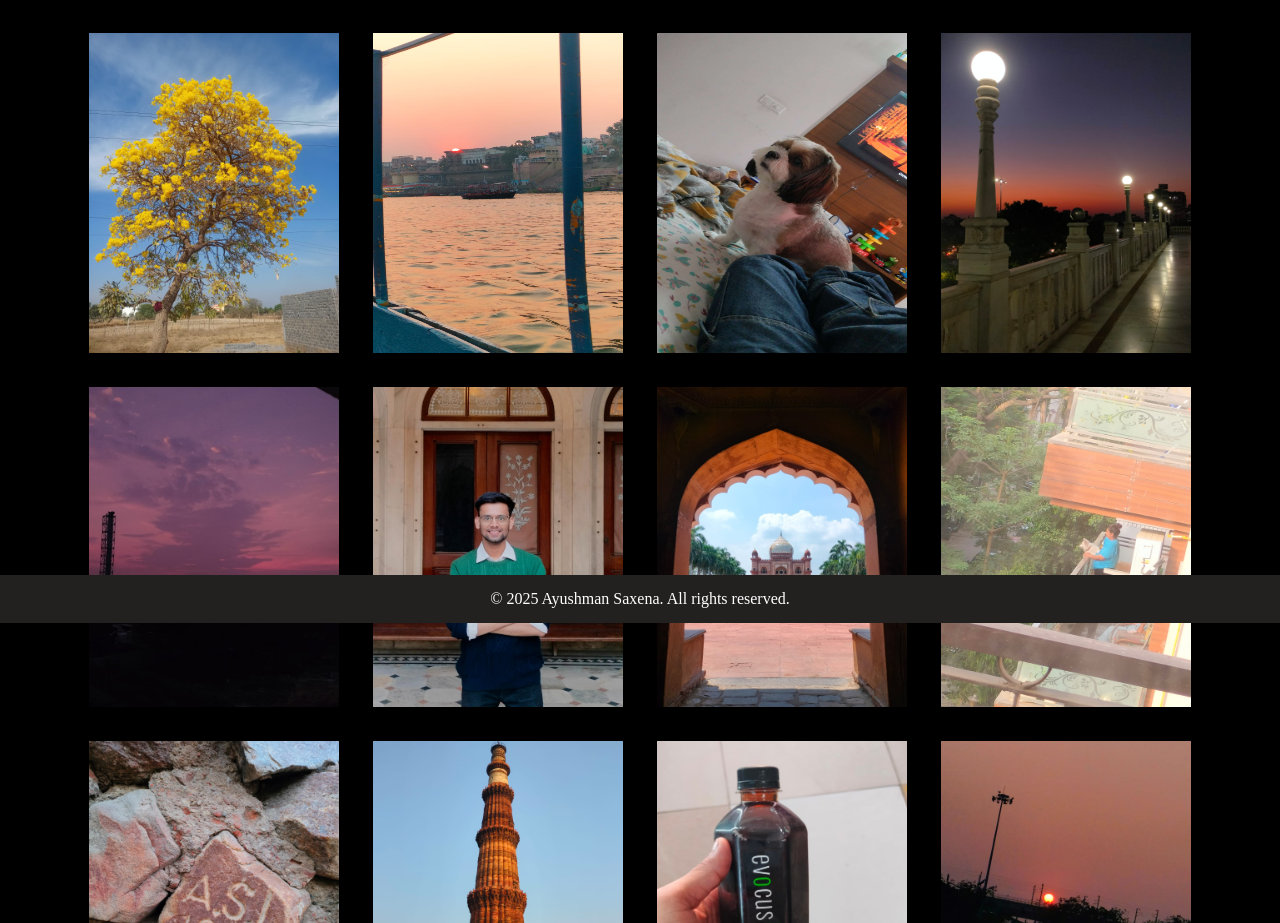
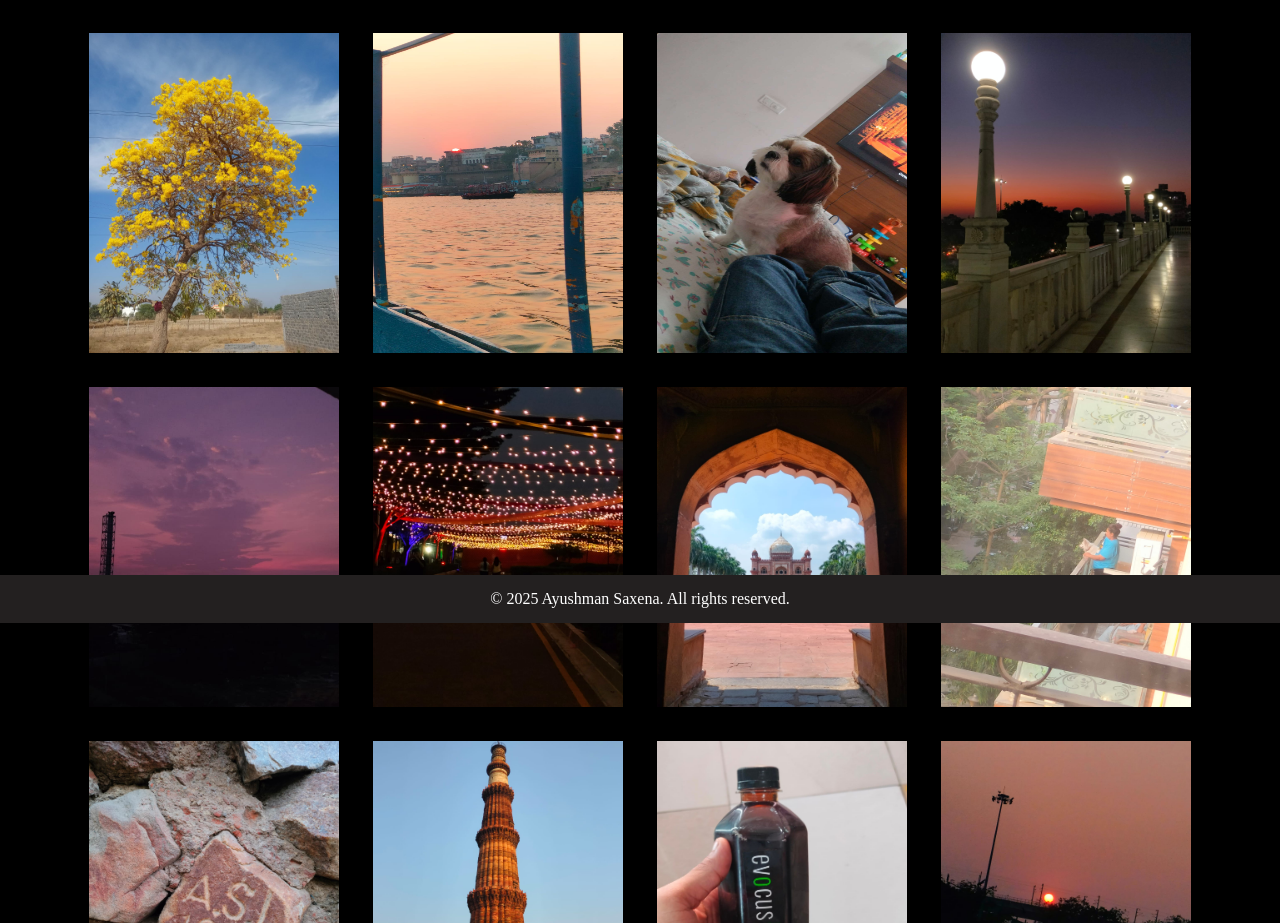
Before and after one commit to ayushmansaxenazemoso/portfolio_ayushman, a plain HTML site: page pages/gallery.html in a window 1280 px wide. Shown: the part 177-1100 px from the top of the page. Drawn offline with Linux system fonts and the light colour scheme.

Commit message:
Update gallery.html

```diff
--- a/pages/gallery.html
+++ b/pages/gallery.html
@@ -33,8 +33,8 @@
             <img src="../assets/image/5.jpg" alt="Gallery Image 5">
             <img src="../assets/image/6.jpg" alt="Gallery Image 6">
             <img src="../assets/image/2.jpg" alt="Gallery Image 7">
-<!--             <img src="../assets/image/8.jpg" alt="Gallery Image 8"> -->
-            <img src="../assets/image/image.jpg" alt="Gallery Image 8">
+            <img src="../assets/image/8.jpg" alt="Gallery Image 8">
+<!--             <img src="../assets/image/image.jpg" alt="Gallery Image 8"> -->
             <img src="../assets/image/12.jpg" alt="Gallery Image 8">
             <img src="../assets/image/13.jpg" alt="Gallery Image 8">
             <img src="../assets/image/14.jpg" alt="Gallery Image 8">
```
